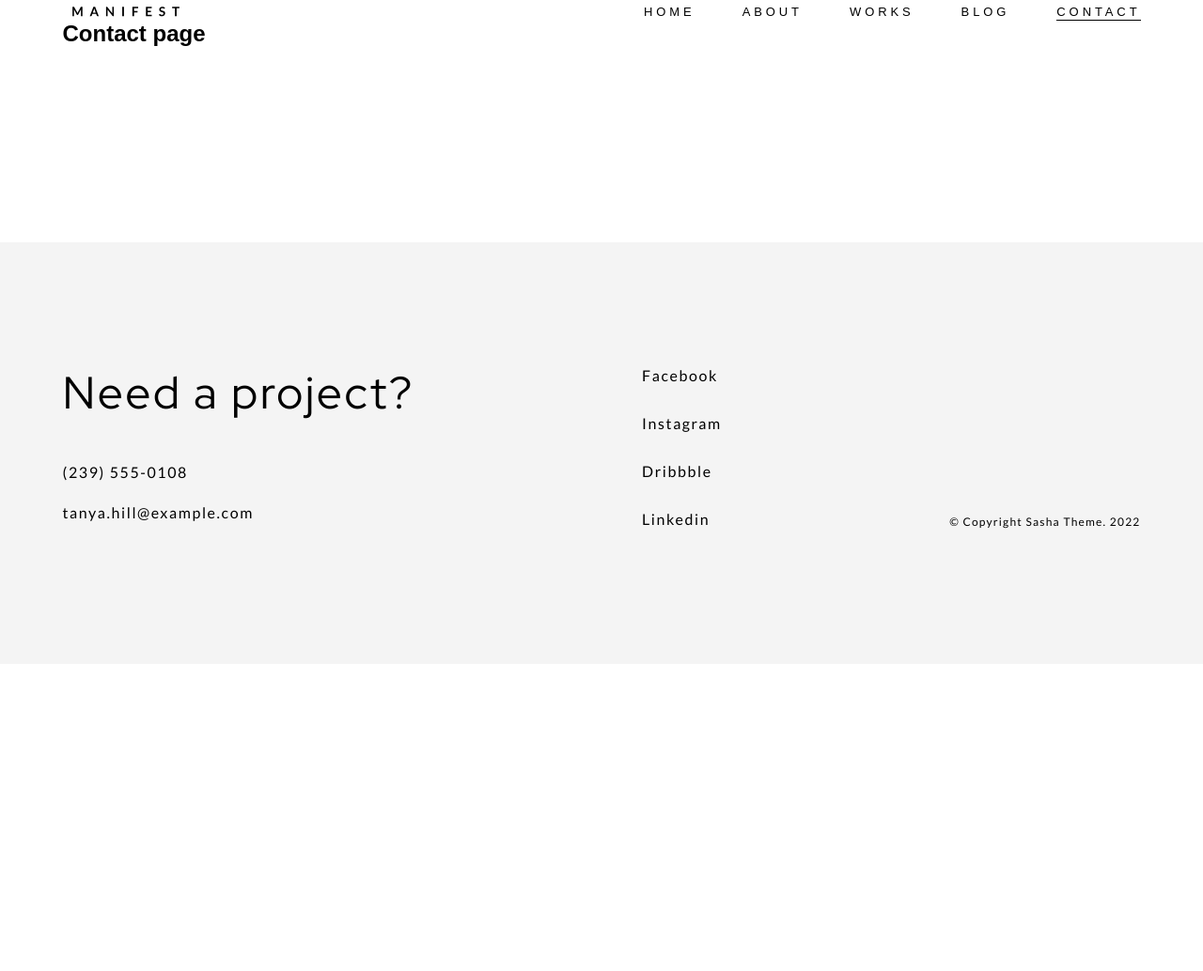
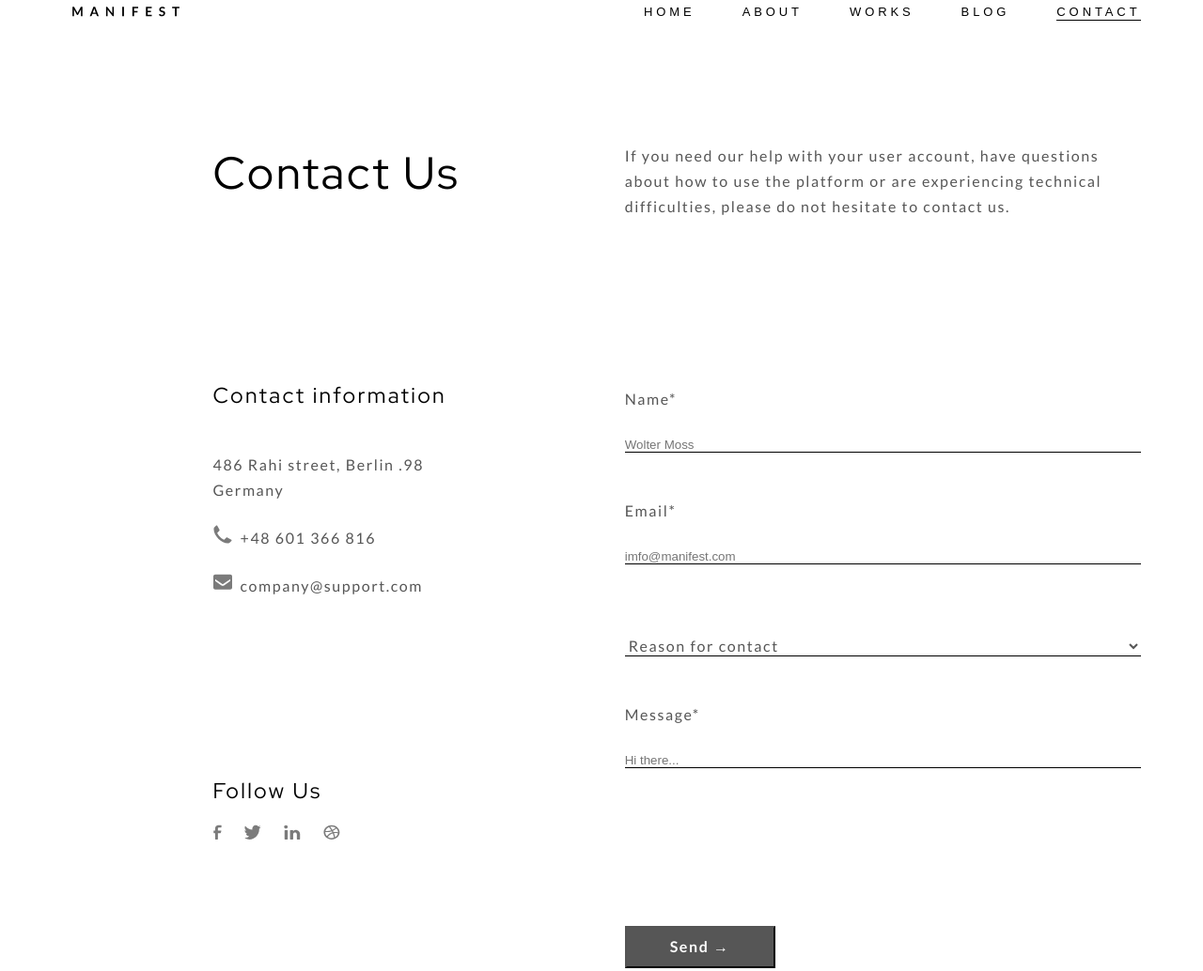
Before and after one commit to Lonozx/Project-Gulp, a website: page src/pages/contact.html in a window 1280 px wide. Shown: the part 93-1127 px from the top of the page at 94% size. Before the commit the page ends 800 px from the top, so only its background shows below. Drawn offline with nearby package versions, Linux system fonts and the light colour scheme; files that its build step writes are made by us from their sources; files whose address does not match are found by name.

Commit message:
send a minor changes

```diff
--- a/src/assets/sass/global/global.scss
+++ b/src/assets/sass/global/global.scss
@@ -18,11 +18,31 @@ body {
     flex-direction: column;
 }
 
+input{
+    border: none;
+    border-bottom: 1px solid black;
+    width: 100%;
+}
+
+
+
+select{
+    border: none;
+    border-bottom: 1px solid black;
+    width: 100%;
+    background-color: transparent;
+}
+
 .hover-link-animation {
     cursor: pointer;
     transition: transform 0.3s ease-in-out;
     display: block;
-
+    @media (max-width:tablet) {
+        &:hover {
+            transform: scale(0);
+            transition: 0s transform;
+        }
+    }
     &:hover {
         transform: scale(1.1);
     }
--- a/src/assets/sass/pages/about.scss
+++ b/src/assets/sass/pages/about.scss
@@ -87,6 +87,12 @@
 
     /* or 27px */
     letter-spacing: 0.1em;
+
+    &--icon{
+        &::after{
+            content: ' →';
+        }
+    }
 }
 
 // Button Rules End
--- a/src/assets/sass/pages/contact.scss
+++ b/src/assets/sass/pages/contact.scss
@@ -0,0 +1,120 @@
+.h3{
+    &::after{
+        content: '';
+        border-bottom: none;
+    }
+}
+
+.container__contact{
+    // width: 50%;
+    display: flex;
+    flex-direction: column;
+
+    @media (max-width:$tablet) {
+        width: 100%;
+    }
+}
+
+.container__main{
+    display: flex;
+    flex-direction: column;
+    padding: 130px 160px;
+    @media (max-width:$tablet) {
+        width: 100%;
+        padding: 73px 0px;
+    }
+}
+//for this page width is less
+.resume_button{
+    width: 136px;
+}
+
+.container__form-list{
+    padding: 130px 0px;
+    display: flex;
+    flex-direction: column;
+    gap: 48px;
+    @media (max-width:$tablet) {
+        width: 100%;
+        padding: 10px 0px;
+    }
+}
+
+.form-space{
+    display: flex;
+    flex-direction: column;
+    gap: 48px;
+}
+
+.spacing{
+    margin: 0px 0px -20px 0px;
+}
+
+.contact-form{
+
+}
+
+.container__form{
+    display: flex;
+    flex-direction: column;
+    padding: 130px 0px;
+    width: 50%;
+    gap: 48px;
+
+    @media (max-width:$tablet) {
+        width: 100%;
+        padding: 10px 0px;
+    }
+}
+.container__desc{
+    padding: 192px 0px;
+    display: flex;
+    flex-direction: column;
+    gap: 24px;
+    @media (max-width:$tablet) {
+        width: 100%;
+        padding: 30px 0px;
+    }
+}
+.contact-item{
+    display: flex;
+    flex-direction: row;
+    gap: 9px;
+}
+
+.contact-img{
+    width: 20px;
+    height: 20px;
+}
+.contact-link{
+    width: 18px;
+    height: 16px;
+}
+.tw{
+    width: 18.8px;
+}
+.ln{
+    width: 17.5px;
+}
+.dr{
+    width: 17.8px;
+}
+.fb{
+    width: 9px;
+}
+
+.h6{
+    color: #565656;
+}
+
+.contact-list{
+    display: flex;
+    flex-direction: row;
+    gap: 24px;
+}
+
+.contact-bottom{
+    // padding: 69px 0px;
+    display: flex;
+    flex-direction: column;
+}
--- a/src/assets/sass/variables/_fonts.scss
+++ b/src/assets/sass/variables/_fonts.scss
@@ -52,3 +52,14 @@ letter-spacing: 0.1em;
         padding: 10px 0;
     }
 }
+//Heading font
+.h1{
+    /* Heading / H1 */
+
+font-family: $main-fonts;
+font-style: normal;
+font-weight: 400;
+font-size: 48px;
+line-height: 64px;
+letter-spacing: 0.05em;
+}
--- a/src/pages/contact.html
+++ b/src/pages/contact.html
@@ -43,10 +43,75 @@
             </div>
         </header>
 
-       <main class="contact-page">
-          <section>
+
+        <section class="section-contact">
             <div class="container">
-                <h1>Contact page</h1>
+                <div class="container__contact">
+                    <div class="container__main">
+                        <div class="main-title">
+                            <h1 class="h1">Contact Us</h1>
+                        </div>
+                        <div class="container__desc">
+                            <p class="h3 text-contact">Contact information</p>
+                            <p class="h6">486 Rahi street, Berlin .98
+                                Germany</p>
+                            <div class="contact-item">
+                                <img class="contact-img" src="../img/contactUs/Tel.svg" alt="">
+                                <a target="_blank" class="h6" href="48601366816">+48 601 366 816</a>
+                            </div>
+                            <div class="contact-item">
+                                <img class="contact-img" src="../img/contactUs/Email.svg" alt="">
+                                <a target="_blank" href="mailto:company@support.com" class="h6">company@support.com</a>
+                            </div>
+                        </div>
+                        <div class="contact-bottom">
+                            <h2 class="h3">Follow Us</h2>
+                            <ul class="contact-list">
+                                <li><a target="_blank" href="https://www.facebook.com/prontongood/"><img class="contact-link fb" src="../img/contactUs/icon-FB.svg"
+                                            alt=""></a></li>
+                                <li><a target="_blank" href="#"><img class="contact-link tw" src="../img/contactUs/icon-Twitter.svg"
+                                            alt=""></a></li>
+                                <li><a target="_blank" href="https://www.linkedin.com/in/mykhailo-savichev-a486a5190/"><img class="contact-link ln" src="../img/contactUs/icon-Lin.svg"
+                                            alt=""></a></li>
+                                <li><a target="_blank" href="#"><img class="contact-link dr" src="../img/contactUs/icon-Dribble.svg"
+                                            alt=""></a></li>
+                            </ul>
+                        </div>
+                    </div>
+
+                </div>
+                <div class="container__form">
+                    <p class="h6">If you need our help with your user account, have questions about how to use the
+                        platform or
+                        are experiencing technical difficulties, please do not hesitate to contact us.</p>
+                    <div class="container__form-list">
+                        <form action="">
+                            <div class="form-space">
+                            <p class="h6 spacing">Name*</p>
+                            <input class="contact-form" type="text" name="Name" id="name" placeholder="Wolter Moss">
+
+                            <p class="h6 spacing">Email*</p>
+                            <input class="contact-form" type="text" name="Email" id="email"
+                                placeholder="imfo@manifest.com">
+
+                            <p class="h6 spacing"></p>
+                            <select class="h6" name="reason" id="select">
+                                <option value="Reason for contact">Reason for contact</option>
+                                <option value="Reason for contact">Reason for contact</option>
+                                <option value="Reason for contact">Reason for contact</option>
+                                <option value="Reason for contact">Reason for contact</option>
+                            </select>
+
+                            <p class="h6 spacing">Message*</p>
+                            <input class="contact-form" type="text" name="message" id="message"
+                                placeholder="Hi there...">
+                            </div>
+                        </form>
+                        <button class="resume_button resume_button--icon">Send</button>
+
+                    </div>
+                </div>
+
             </div>
 
         </section>
@@ -55,7 +120,7 @@
         <section></section>
         <section></section>
         <section></section>
-       </main>
+
 
         <footer class="footer">
             <div class="container footer__container">
```
Also changed, not shown: src/assets/img/contactUs/Email.svg (added), src/assets/img/contactUs/Tel.svg (added), src/assets/img/contactUs/icon-Dribble.svg (added), src/assets/img/contactUs/icon-FB.svg (added), src/assets/img/contactUs/icon-Lin.svg (added), src/assets/img/contactUs/icon-Twitter.svg (added). Lines whose indentation alone changed are shown as unchanged.
